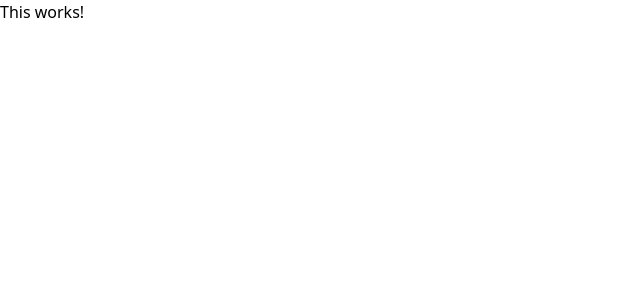
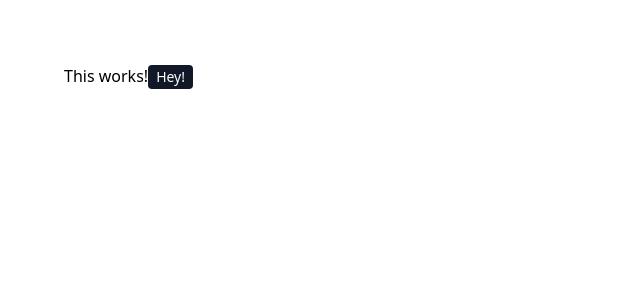
Before and after one commit to vinay0x/zero, a React app: page / in a window 1280 px wide. Shown: the top 300 px of the page, without its empty margins (0-640 px from the left). Built offline with nearby package versions, Linux system fonts and the light colour scheme; the HTML template or start-up script is replaced by a standard one.

Commit message:
Proper TSconfig setup

```diff
--- a/client/App.tsx
+++ b/client/App.tsx
@@ -1,9 +1,11 @@
 import React, { ReactElement } from 'react'
+import Button from '@components/Button'
 
 export default function App(): ReactElement {
   return (
-    <div>
+    <div className="p-16">
       This works!
+      <Button label="Hey!" />
     </div>
   )
 }
--- /dev/null
+++ b/client/components/Button.tsx
@@ -0,0 +1,17 @@
+import React, { ReactElement } from 'react'
+
+interface Props {
+  loading?: boolean,
+  disabled?: boolean,
+  label?: string | ReactElement<any>,
+  onClick?: (event: React.MouseEvent<HTMLButtonElement>) => void,
+  Icon?: ReactElement<any>,
+}
+
+export default function Button(props: Props): ReactElement {
+  return (
+    <button className="px-2 py-0.5 text-sm bg-gray-900 rounded text-white" onClick={props.onClick}>
+      {props.label}
+    </button>
+  )
+}
--- a/webpack.common.ts
+++ b/webpack.common.ts
@@ -52,6 +52,9 @@ const config: Configuration = {
   },
   resolve: {
     extensions: [".tsx", ".ts", ".js"],
+    alias: {
+      "@components": path.resolve(__dirname, "/client/components")
+    }
   },
   plugins: [
     new AssetsPlugin({
@@ -63,7 +66,15 @@ const config: Configuration = {
       async: false,
       typescript: {
         configOverwrite: {
-          exclude: ["server", "test"]
+          exclude: ["server", "test"],
+          include: ["client"],
+          compilerOptions: {
+            "paths": {
+              "@components/*": [
+                "./client/components/*",
+              ],
+            }
+          }
         },
       }
     }),
```
Also changed, not shown: tsconfig.json (+11 -1 lines), client/assets/styles/typography.scss (added).
